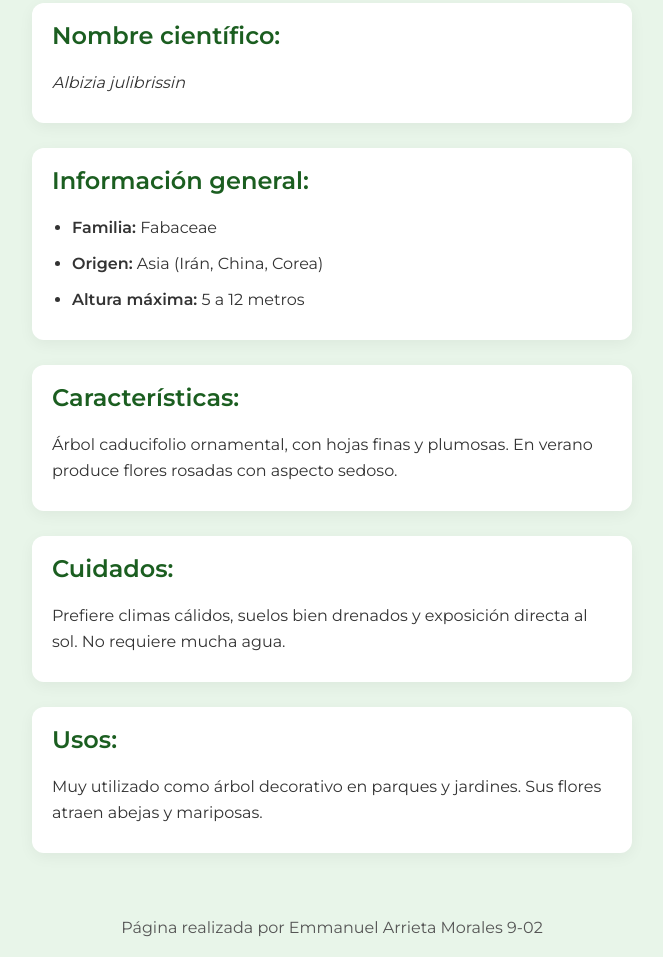
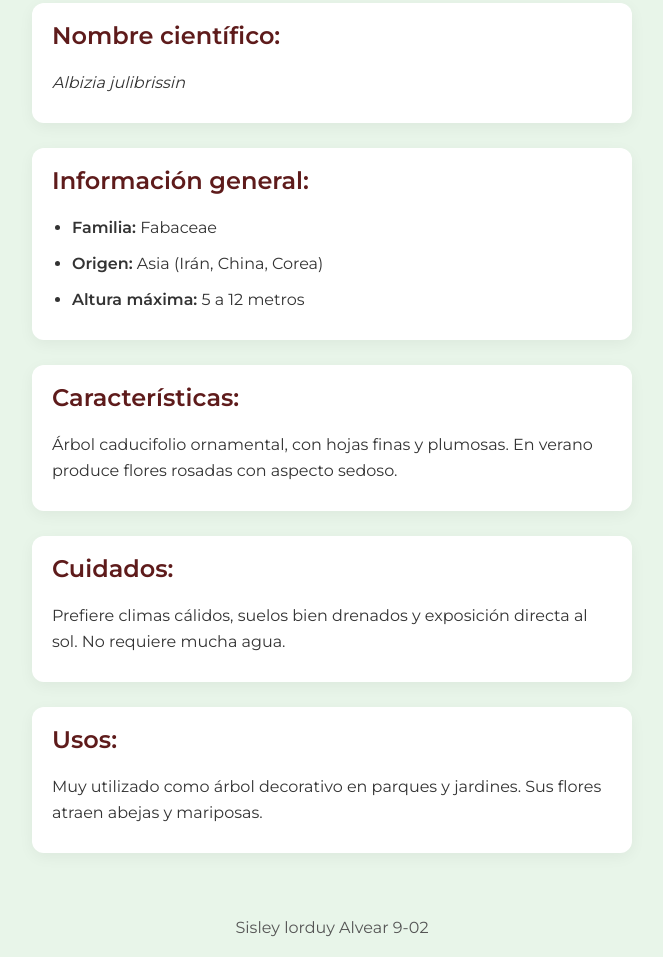
Before and after one commit to BoxMg/acacia, a plain HTML site: page index.html in a window 1280 px wide. Shown: the part 958-1915 px from the top of the page, without its empty margins (308-971 px from the left). Drawn offline with Linux system fonts and the light colour scheme.

Commit message:
Update and rename indeex.html to index.html

```diff
--- a/indeex.html
+++ b/index.html
@@ -7,8 +7,8 @@
   <link href="https://fonts.googleapis.com/css2?family=Montserrat:wght@400;600&display=swap" rel="stylesheet">
   <style>
     :root {
-      --verde: #388e3c;
-      --verde-oscuro: #1b5e20;
+      --verde: #8e3838;
+      --verde-oscuro: #5e1b1b;
       --fondo: #e8f5e9;
       --blanco: #ffffff;
     }
@@ -162,7 +162,7 @@
   </div>
 
   <footer>
-    Página realizada por Emmanuel Arrieta Morales 9-02
+    Sisley lorduy Alvear 9-02
   </footer>
 
   <button class="arriba" onclick="window.scrollTo({top: 0, behavior: 'smooth'})">↑</button>
```
